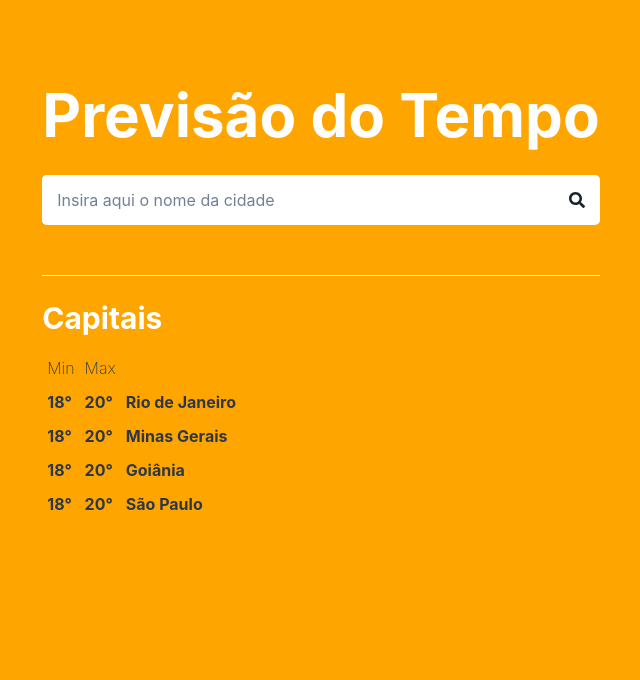
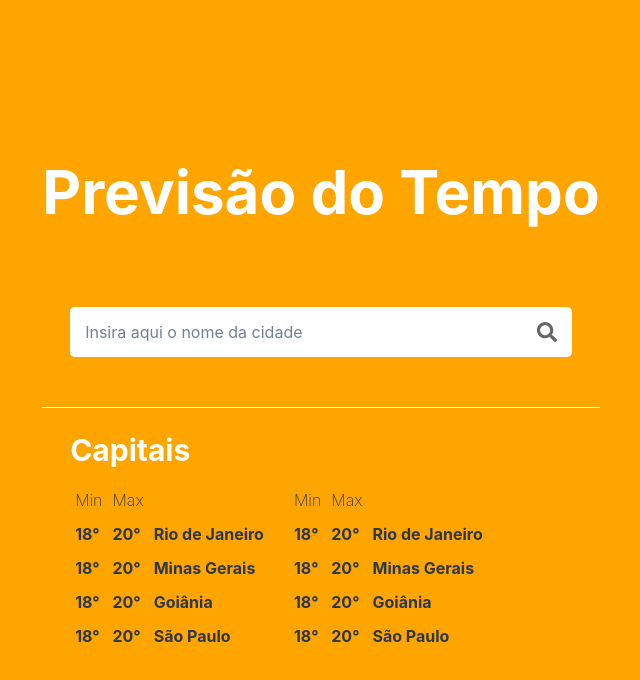
Before and after one commit to ruanvsrateira/weather-challenge-frontend, a React (Create React App) app: page / in a window 1280 px wide. Shown: the top 680 px of the page, without its empty margins (319-959 px from the left). Built offline with nearby package versions, Linux system fonts and the light colour scheme.

Commit message:
fix: positions of elements

```diff
--- a/src/App.tsx
+++ b/src/App.tsx
@@ -10,8 +10,15 @@ export default function App() {
     false
   );
 
-  function handleSearchCountry() {
+  async function handleSearchCountry(countryName: string) {
     setShowCuntryInformation(true);
+    const apiKey = "678a7246bb5a412ab09123311230405";
+
+    await fetch(
+      `https://api.weatherapi.com/v1/current.json?key=${apiKey}&q=${countryName}`
+    )
+      .then((res) => res.json())
+      .then((data) => console.log(data));
   }
 
   function handleCloseCountryInformation() {
@@ -20,23 +27,25 @@ export default function App() {
 
   return (
     <Container
-      width="100%"
-      height="100%"
+      minHeight="100%"
       display="flex"
       flexDir="column"
       alignItems="center"
+      justifyContent="center"
     >
       <Box>
         <Text
-          mt="70px"
           fontSize="60px"
           color="white"
+          mb={showContryInformation ? "" : "70px"}
           fontWeight="bold"
           textAlign="center"
         >
           Previsão do Tempo
         </Text>
-        {showContryInformation && <CountryInformation onClose={handleCloseCountryInformation} />}
+        {showContryInformation && (
+          <CountryInformation onClose={handleCloseCountryInformation} />
+        )}
         <InputText onSearch={handleSearchCountry} />
         <Wrapper color="white" />
         <TableData title="Capitais" />
--- a/src/components/CountryInformation.tsx
+++ b/src/components/CountryInformation.tsx
@@ -10,7 +10,8 @@ interface ICountryInformationProps {
 export const CountryInformation = ({ onClose }: ICountryInformationProps) => {
   return (
     <Container
-      w="100%"
+      w="90%"
+      margin="auto"
       bg="white"
       mt="25px"
       p="15px"
--- a/src/components/InputText.tsx
+++ b/src/components/InputText.tsx
@@ -1,18 +1,21 @@
+import { useState } from "react";
 import { Container, Input, Button } from "@chakra-ui/react";
 
 import { FaSearch } from "react-icons/fa";
 
 interface IInputTextProps {
-  onSearch: () => void;
+  onSearch: (countryName: string) => void;
 }
 
 export const InputText = ({ onSearch }: IInputTextProps) => {
+  const [inputText, setInputText] = useState<string>("");
+
   return (
     <Container
       display="flex"
       alignItems="center"
       background="white"
-      width={["90%", "100%"]}
+      width={["90%", "90%"]}
       height="50px"
       justifyContent="center"
       gap="10px"
@@ -27,9 +30,18 @@ export const InputText = ({ onSearch }: IInputTextProps) => {
         paddingLeft="15px"
         placeholder="Insira aqui o nome da cidade"
         borderRadius="5px"
+        value={inputText}
+        onChange={(e) => setInputText(e.target.value)}
       />
       <Button>
-        <FaSearch onClick={onSearch} />
+        <FaSearch
+          style={{
+            fontSize: "20px",
+            color: "black",
+            opacity: 0.6,
+          }}
+          onClick={() => onSearch(inputText)}
+        />
       </Button>
     </Container>
   );
--- a/src/components/TableData.tsx
+++ b/src/components/TableData.tsx
@@ -15,10 +15,11 @@ interface ITableDataProps {
 
 export const TableData = ({ title }: ITableDataProps) => {
   return (
-    <Container>
+    <Container width="90%" margin="auto">
       <Text mt="20px" color="white" fontSize="30px" fontWeight="bold">
         {title}
       </Text>
+      <Container display="flex" w="100%" gap="20px">
         <Table mt="10px">
           <Thead color="gray.700">
             <Th fontWeight="200">Min</Th>
@@ -26,7 +27,36 @@ export const TableData = ({ title }: ITableDataProps) => {
             <Th></Th>
           </Thead>
           <Tbody p="10px">
-          <Tr fontWeight="bold" color="gray.700" >
+            <Tr fontWeight="bold" color="gray.700">
+              <Td>18°</Td>
+              <Td>20°</Td>
+              <Td>Rio de Janeiro</Td>
+            </Tr>
+            <Tr fontWeight="bold" color="gray.700">
+              <Td>18°</Td>
+              <Td>20°</Td>
+              <Td>Minas Gerais</Td>
+            </Tr>
+            <Tr fontWeight="bold" color="gray.700">
+              <Td>18°</Td>
+              <Td>20°</Td>
+              <Td>Goiânia</Td>
+            </Tr>
+            <Tr fontWeight="bold" color="gray.700">
+              <Td>18°</Td>
+              <Td>20°</Td>
+              <Td>São Paulo</Td>
+            </Tr>
+          </Tbody>
+        </Table>
+        <Table mt="10px">
+          <Thead color="gray.700">
+            <Th fontWeight="200">Min</Th>
+            <Th fontWeight="200">Max</Th>
+            <Th></Th>
+          </Thead>
+          <Tbody p="10px">
+            <Tr fontWeight="bold" color="gray.700">
               <Td>18°</Td>
               <Td>20°</Td>
               <Td>Rio de Janeiro</Td>
@@ -49,5 +79,6 @@ export const TableData = ({ title }: ITableDataProps) => {
           </Tbody>
         </Table>
       </Container>
+    </Container>
   );
 };
```
Lines whose indentation alone changed are shown as unchanged.
